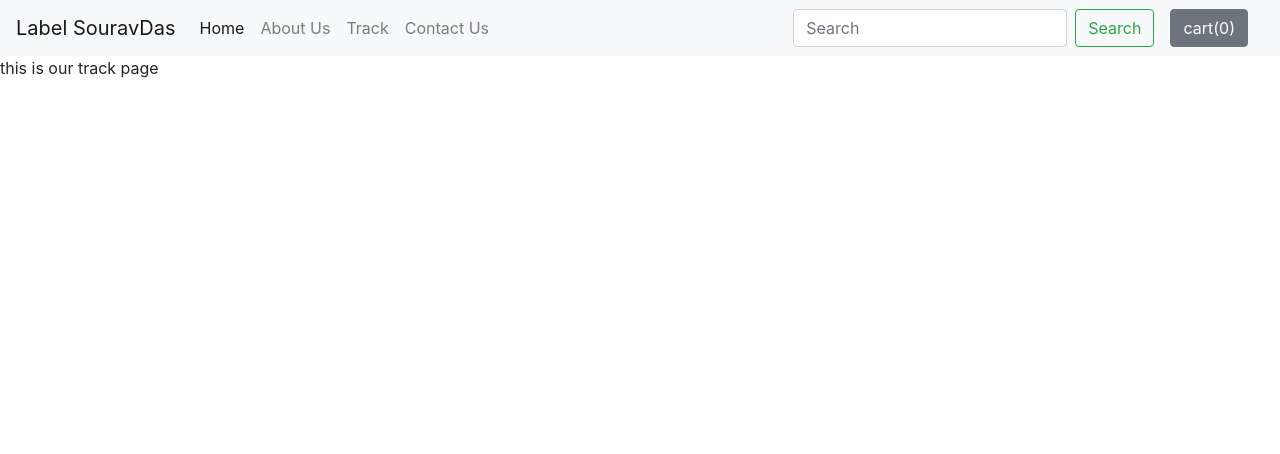
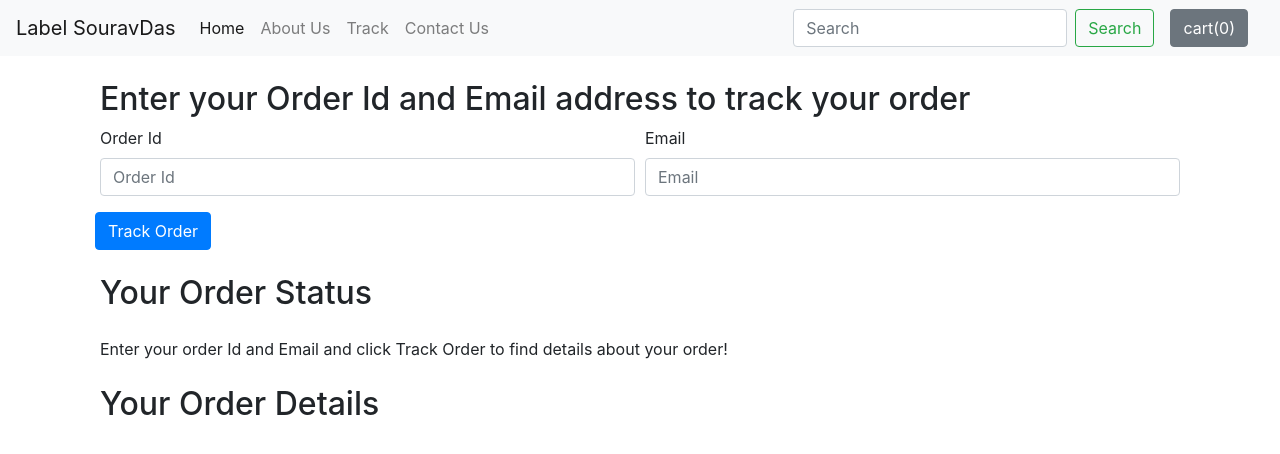
Before and after one commit to giridhar7889/label-, a Django app: page /shop/track/ in a window 1280 px wide. Shown: the top 454 px of the page. Run offline with Django 3.2, Linux system fonts and the light colour scheme; some libraries are stand-ins or nearby versions.

Commit message:
added tracker to track orders

```diff
--- a/ecom/settings.py
+++ b/ecom/settings.py
@@ -60,7 +60,7 @@ ROOT_URLCONF = 'ecom.urls'
 TEMPLATES = [
     {
         'BACKEND': 'django.template.backends.django.DjangoTemplates',
-        'DIRS': [],
+        'DIRS': ['ecom/templates'],
         'APP_DIRS': True,
         'OPTIONS': {
             'context_processors': [
--- a/ecom/urls.py
+++ b/ecom/urls.py
@@ -17,9 +17,11 @@ from django.contrib import admin
 from django.urls import path,include
 from django.conf import settings
 from django.conf.urls.static import static
+from . import views
 
 urlpatterns = [
     path('admin/', admin.site.urls),
     path("shop/",include("shop.urls")),
     path("blog/",include("blog.urls")),
+    path("",views.index),
 ]+ static(settings.MEDIA_URL,document_root=settings.MEDIA_ROOT)
--- a/shop/admin.py
+++ b/shop/admin.py
@@ -1,7 +1,8 @@
 from django.contrib import admin
-from .models import product, Contact,Orders
+from .models import product, Contact,Orders,OrderUpdate
 
 # Register your models here.
 admin.site.register(product)
 admin.site.register(Contact)
 admin.site.register(Orders)
+admin.site.register(OrderUpdate)
--- a/shop/templates/shop/basic.html
+++ b/shop/templates/shop/basic.html
@@ -57,7 +57,10 @@ sagittis lacus vel augue laoreet rutrum faucibus.">
 
     <!-- Optional JavaScript -->
     <!-- jQuery first, then Popper.js, then Bootstrap JS -->
-    <script src="https://code.jquery.com/jquery-3.3.1.slim.min.js" integrity="sha384-q8i/X+965DzO0rT7abK41JStQIAqVgRVzpbzo5smXKp4YfRvH+8abtTE1Pi6jizo" crossorigin="anonymous"></script>
+    <script
+  src="https://code.jquery.com/jquery-3.5.1.js"
+  integrity="sha256-QWo7LDvxbWT2tbbQ97B53yJnYU3WhH/C8ycbRAkjPDc="
+  crossorigin="anonymous"></script>
     <script src="https://cdnjs.cloudflare.com/ajax/libs/popper.js/1.14.6/umd/popper.min.js" integrity="sha384-wHAiFfRlMFy6i5SRaxvfOCifBUQy1xHdJ/yoi7FRNXMRBu5WHdZYu1hA6ZOblgut" crossorigin="anonymous"></script>
     <script src="https://stackpath.bootstrapcdn.com/bootstrap/4.2.1/js/bootstrap.min.js" integrity="sha384-B0UglyR+jN6CkvvICOB2joaf5I4l3gm9GU6Hc1og6Ls7i6U/mkkaduKaBhlAXv9k" crossorigin="anonymous"></script>
  {% block js %} {% endblock %}
--- a/shop/templates/shop/track.html
+++ b/shop/templates/shop/track.html
@@ -1,6 +1,88 @@
 {% extends 'shop/basic.html' %}
+{% block title%} My Awesome Cart Tracker{% endblock %}
+{% block body %}
+<div class="container">
+    <div class="col my-4">
+        <h2>Enter your Order Id and Email address to track your order</h2>
+        <form method="post" action="#" id="trackerForm">{% csrf_token %}
+            <div class="form-row">
+                <div class="form-group col-md-6">
+                    <label for="inputname">Order Id</label>
+                    <input type="text" class="form-control" id="orderId" name="orderId" placeholder="Order Id">
+                </div>
+                <div class="form-group col-md-6">
+                    <label for="inputEmail4">Email</label>
+                    <input type="email" class="form-control" id="email" name="email" placeholder="Email">
+                </div>
+                <button type="submit" class="btn btn-primary">Track Order</button>
+            </div>
+    </div>
+    <div class="col my-4">
+        <h2>Your Order Status</h2>
+        <div class="my-4">
+            <ul class="list-group" id="items">
+                Enter your order Id and Email and click Track Order to find details about your order!
+            </ul>
+        </div>
+        <h2>Your Order Details</h2>
+        <div class="my-4">
+            <ul class="list-group" id="citems">
 
-{% block title %} track {% endblock %}
-{% block body %} this is our track page
+            </ul>
+        </div>
+    </div>
+</div>
+{% endblock %}
+{% block js %}
+<script>
+$('#trackerForm').submit(function(event) {
+    $('#items').empty();
+    var formData = {
+        'orderId': $('input[name=orderId]').val(),
+        'email': $('input[name=email]').val(),
+        'csrfmiddlewaretoken': $('input[name=csrfmiddlewaretoken]').val()
+    };
+    $.ajax({
+            type: 'POST',
+            url: '/shop/track/',
+            data: formData,
+            encode: true
+        })
+        .done(function(data) {
+            console.log(data)
+            updates = JSON.parse(data);
 
-        {% endblock %}tml>
+            if (updates.length > 0 & updates != {}) {
+                for (i = 0; i < updates.length; i++) {
+                    let text = updates[i]['text'];
+                    let time = updates[i]['time'];
+                    mystr = `<li class="list-group-item d-flex justify-content-between align-items-center">
+                    ${text}
+                    <span class="badge badge-primary badge-pill">${time}</span>
+                </li>`
+                    $('#items').append(mystr);
+                }
+            } else {
+                mystr = `<li class="list-group-item d-flex justify-content-between align-items-center">
+                    Sorry, We are not able to fetch this order id and email. Make sure to type correct order Id and email</li>`
+                $('#items').append(mystr);
+            }
+             // Fill in the order details
+             cart = JSON.parse(data[1]);
+            console.log(cart);
+            for (item in cart) {
+                let name = cart[item][1];
+                let qty = cart[item][0];
+                mystr = `<li class="list-group-item d-flex justify-content-between align-items-center">
+                    ${name}
+                    <span class="badge badge-primary badge-pill">${qty}</span>
+                </li>`
+                $('#citems').append(mystr);
+            }
+
+
+        });
+    event.preventDefault();
+});
+</script>
+{% endblock %}
--- a/shop/views.py
+++ b/shop/views.py
@@ -1,12 +1,12 @@
 from django.shortcuts import render
 from django.http import HttpResponse
-from .models import product,Contact,Orders
+from .models import product,Contact,Orders,OrderUpdate
 from math import ceil
+import json
 
-# Create your views here.
+
 
 def index(request):
-        #products=product.objects.all()
 
 
 
@@ -26,8 +26,7 @@ def index(request):
 
 
 
-        #params = {'no_of_slides':nslides,'range':range(1,nslides),'products': products}
-        #allprods=[[products,range(1,nslides),nslides],[products,range(1,nslides),nslides]]
+
         params={"allprods":allprods}
 
         return render(request,"shop/index.html",params)
@@ -51,7 +50,33 @@ def contact(request):
         return render(request, "shop/contact.html")
 
 def track(request):
+        if request.method == "POST":
+                order_id = request.POST.get('orderId', '')
+                email = request.POST.get('email', '')
+                try:
+                        order = Orders.objects.filter(order_id=order_id, email=email)
+                        if len(order) > 0:
+                                update = OrderUpdate.objects.filter(order_id=order_id)
+
+                                updates = []
+                                for item in update:
+                                        updates.append({'text': item.update_desc, 'time': item.timestamp})
+                                        response = json.dumps(updates, default=str)
+
+                                return HttpResponse(response)
+                        else:
+                                return HttpResponse('{}')
+
+                except Exception as e:
+                        return HttpResponse('{}')
         return render(request, "shop/track.html")
+
+
+
+
+
+
+
 def search(request):
         return render(request, "shop/search.html")
 def products(request,myid ):
@@ -73,9 +98,10 @@ def checkout(request):
                                city=city, state=state,
                                zip=zip, Phone_number=phone_number)
                 order.save()
+                update=OrderUpdate(order_id=order.order_id,update_desc="The order has been placed")
+                update.save()
                 thank = True
                 id = order.order_id
-                print(id)
                 return render(request, "shop/checkout.html", {"thank": thank, "id": id})
 
 
```
Also changed, not shown: ecom/templates/index.html (added, +32 -0 lines), ecom/views.py (added, +8 -0 lines), shop/models.py (+11 -0 lines), db.sqlite3, shop/migrations/0007_orderupdate.py (added).
